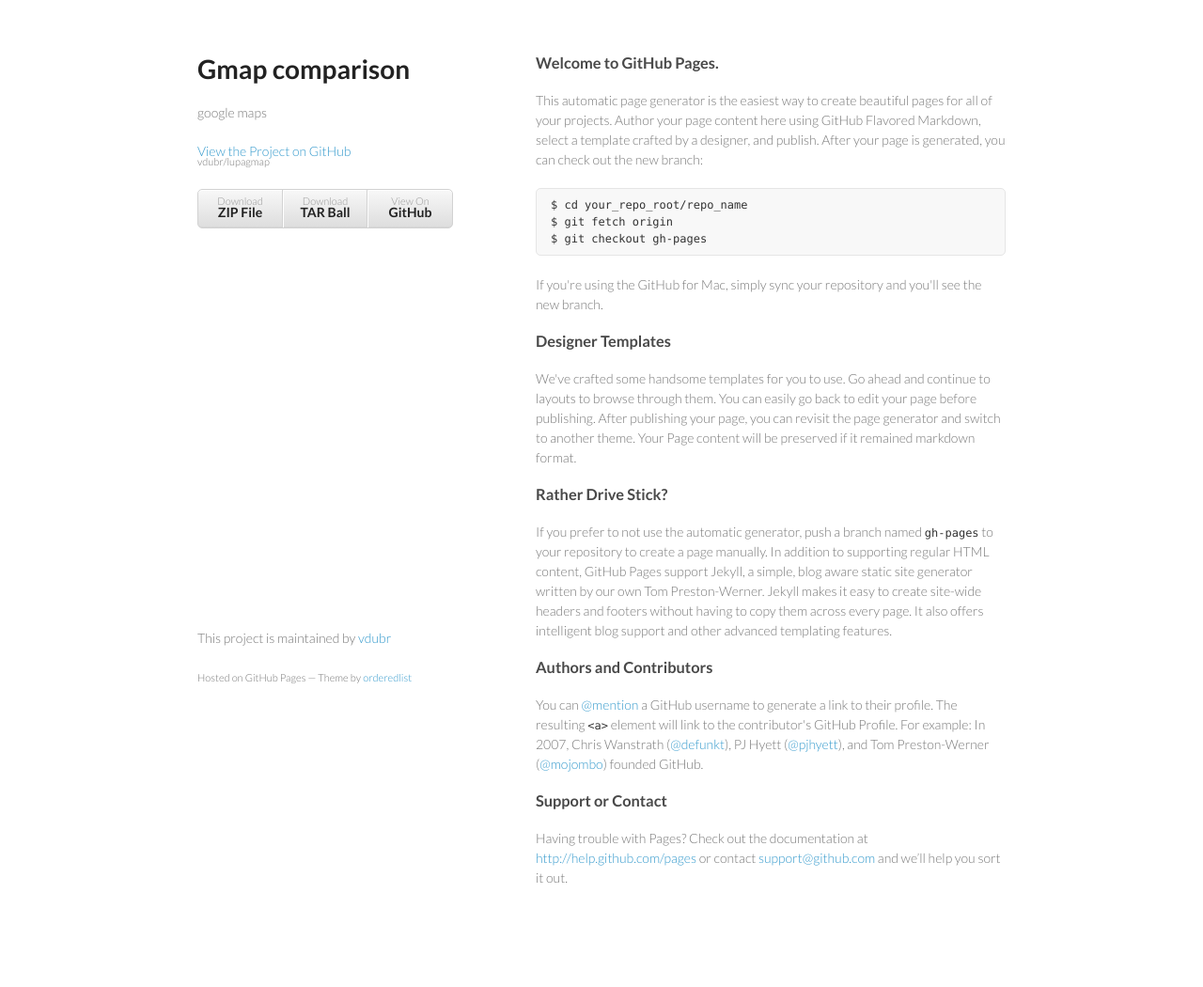
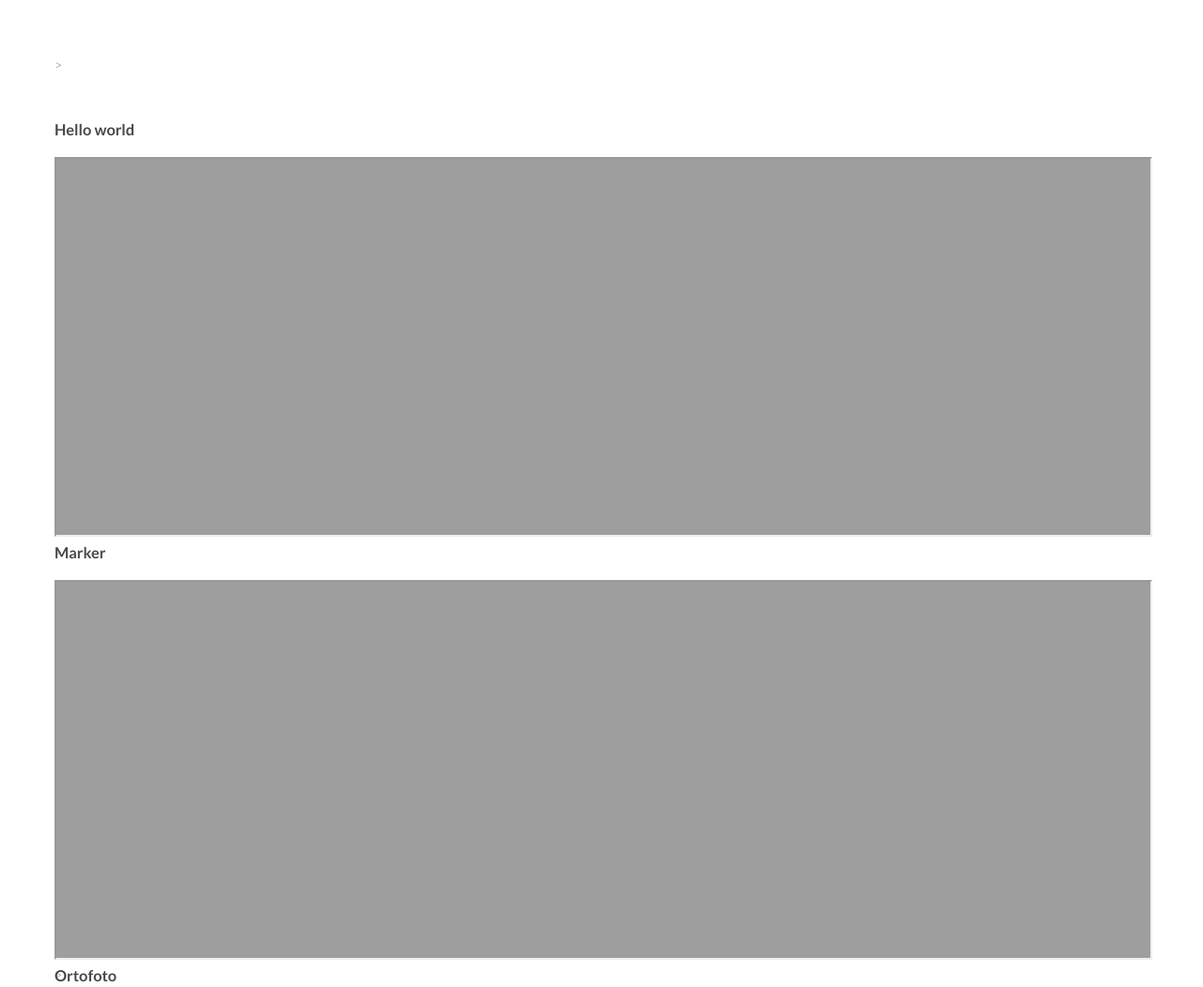
Before and after one commit to vdubr/lupagmap, a plain HTML site: page index.html in a window 1280 px wide. Shown: the top 1050 px of the page at 94% size. Before the commit the page ends 1014 px from the top, so only its background shows below. Drawn offline with Linux system fonts and the light colour scheme; some packages are replaced by stand-ins of ours.

Commit message:
Example page

```diff
--- a/index.html
+++ b/index.html
@@ -7,64 +7,59 @@
 
     <link rel="stylesheet" href="stylesheets/styles.css">
     <link rel="stylesheet" href="stylesheets/pygment_trac.css">
+
+    <style type="text/css">
+        .temp_map{
+          width: 100%;
+          height: 400px;
+          padding-top: 50px;
+        }
+        .iframemap{
+          width: 100%;
+          height: 100%;
+        }
+    </style>>
+
     <meta name="viewport" content="width=device-width, initial-scale=1, user-scalable=no">
     <!--[if lt IE 9]>
     <script src="//html5shiv.googlecode.com/svn/trunk/html5.js"></script>
     <![endif]-->
   </head>
   <body>
-    <div class="wrapper">
-      <header>
-        <h1>Gmap comparison</h1>
-        <p>google maps</p>
 
-        <p class="view"><a href="https://github.com/vdubr/lupagmap">View the Project on GitHub <small>vdubr/lupagmap</small></a></p>
+<div class="temp_map">
+<h3>Hello world</h3>
+  <iframe class="iframemap" src="./helloworld/index.html"></iframe>>
+</div>
 
 
-        <ul>
-          <li><a href="https://github.com/vdubr/lupagmap/zipball/master">Download <strong>ZIP File</strong></a></li>
-          <li><a href="https://github.com/vdubr/lupagmap/tarball/master">Download <strong>TAR Ball</strong></a></li>
-          <li><a href="https://github.com/vdubr/lupagmap">View On <strong>GitHub</strong></a></li>
-        </ul>
-      </header>
-      <section>
-        <h3>
-<a name="welcome-to-github-pages" class="anchor" href="#welcome-to-github-pages"><span class="octicon octicon-link"></span></a>Welcome to GitHub Pages.</h3>
+<div class="temp_map">
+<h3>Marker</h3>
+  <iframe class="iframemap" src="./marker/index.html"></iframe>>
+</div>
 
-<p>This automatic page generator is the easiest way to create beautiful pages for all of your projects. Author your page content here using GitHub Flavored Markdown, select a template crafted by a designer, and publish. After your page is generated, you can check out the new branch:</p>
 
-<pre><code>$ cd your_repo_root/repo_name
-$ git fetch origin
-$ git checkout gh-pages
-</code></pre>
+<div class="temp_map">
+<h3>Ortofoto</h3>
+  <iframe class="iframemap" src="./ortofoto/index.html"></iframe>>
+</div>
 
-<p>If you're using the GitHub for Mac, simply sync your repository and you'll see the new branch.</p>
 
-<h3>
-<a name="designer-templates" class="anchor" href="#designer-templates"><span class="octicon octicon-link"></span></a>Designer Templates</h3>
+<div class="temp_map">
+<h3>Custom layer</h3>
+  <iframe class="iframemap" src="./customlayer/index.html"></iframe>>
+</div>
 
-<p>We've crafted some handsome templates for you to use. Go ahead and continue to layouts to browse through them. You can easily go back to edit your page before publishing. After publishing your page, you can revisit the page generator and switch to another theme. Your Page content will be preserved if it remained markdown format.</p>
+<div class="temp_map">
+<h3>Click to get coords</h3>
+  <iframe class="iframemap" src="./click/index.html"></iframe>>
+</div>
 
-<h3>
-<a name="rather-drive-stick" class="anchor" href="#rather-drive-stick"><span class="octicon octicon-link"></span></a>Rather Drive Stick?</h3>
+<div class="temp_map">
+<h3>WMS</h3>
+  <iframe class="iframemap" src="./wms/index.html"></iframe>>
+</div>
 
-<p>If you prefer to not use the automatic generator, push a branch named <code>gh-pages</code> to your repository to create a page manually. In addition to supporting regular HTML content, GitHub Pages support Jekyll, a simple, blog aware static site generator written by our own Tom Preston-Werner. Jekyll makes it easy to create site-wide headers and footers without having to copy them across every page. It also offers intelligent blog support and other advanced templating features.</p>
-
-<h3>
-<a name="authors-and-contributors" class="anchor" href="#authors-and-contributors"><span class="octicon octicon-link"></span></a>Authors and Contributors</h3>
-
-<p>You can <a href="https://github.com/blog/821" class="user-mention">@mention</a> a GitHub username to generate a link to their profile. The resulting <code>&lt;a&gt;</code> element will link to the contributor's GitHub Profile. For example: In 2007, Chris Wanstrath (<a href="https://github.com/defunkt" class="user-mention">@defunkt</a>), PJ Hyett (<a href="https://github.com/pjhyett" class="user-mention">@pjhyett</a>), and Tom Preston-Werner (<a href="https://github.com/mojombo" class="user-mention">@mojombo</a>) founded GitHub.</p>
-
-<h3>
-<a name="support-or-contact" class="anchor" href="#support-or-contact"><span class="octicon octicon-link"></span></a>Support or Contact</h3>
-
-<p>Having trouble with Pages? Check out the documentation at <a href="http://help.github.com/pages">http://help.github.com/pages</a> or contact <a href="mailto:support@github.com">support@github.com</a> and we’ll help you sort it out.</p>
-      </section>
-      <footer>
-        <p>This project is maintained by <a href="https://github.com/vdubr">vdubr</a></p>
-        <p><small>Hosted on GitHub Pages &mdash; Theme by <a href="https://github.com/orderedlist">orderedlist</a></small></p>
-      </footer>
-    </div>
     <script src="javascripts/scale.fix.js"></script>
 
   </body>
```
